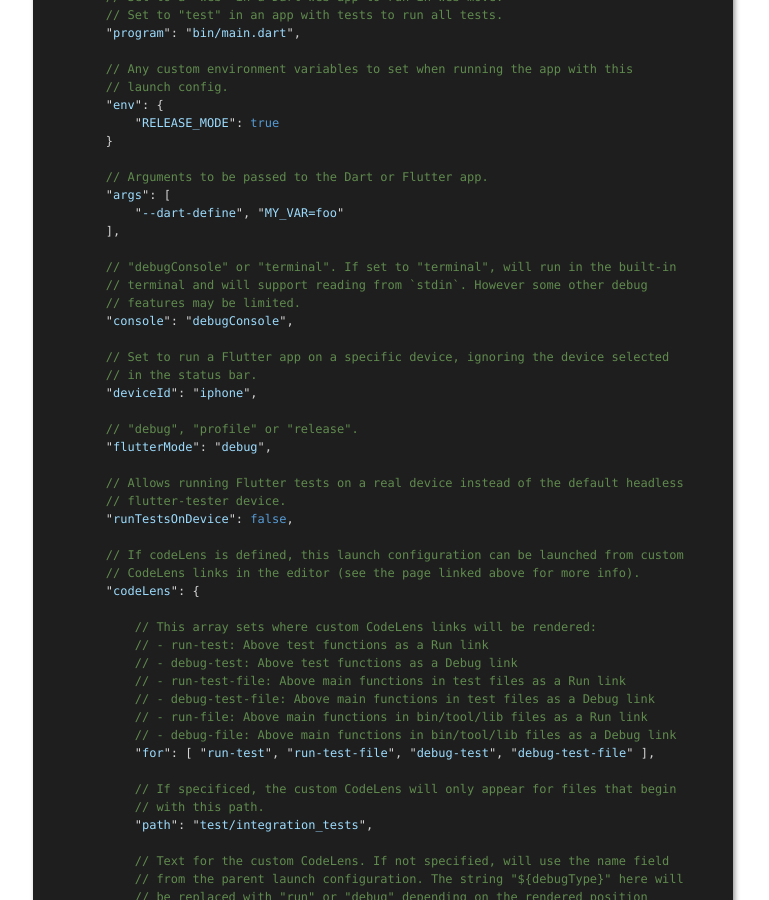
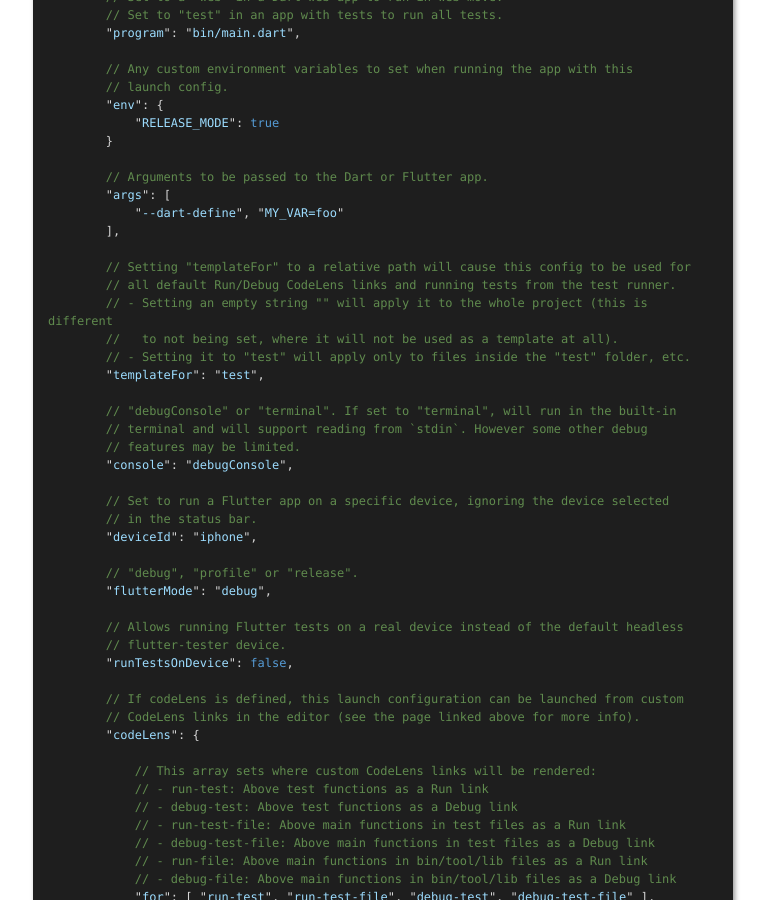
Before and after one commit to Dart-Code/Website, a Jekyll site: the page built from _docs/launch-configuration.md, in a window 1280 px wide and 900 px high, scrolled down 982 px. Shown: the whole window, without its empty margins (327-1096 px from the left). Built offline with Jekyll 4.4.1, drawn with Linux system fonts in a browser that asks for light colours.

Commit message:
Add info about teplateFor to launch config docs
Fixes https://github.com/Dart-Code/Dart-Code/issues/4126.

```diff
--- a/_docs/launch-configuration.md
+++ b/_docs/launch-configuration.md
@@ -52,6 +52,13 @@ You can open your launch configuration file by clicking on the **Debug** side ba
 			"--dart-define", "MY_VAR=foo"
 		],
 
+		// Setting "templateFor" to a relative path will cause this config to be used for
+		// all default Run/Debug CodeLens links and running tests from the test runner.
+		// - Setting an empty string "" will apply it to the whole project (this is different
+		//   to not being set, where it will not be used as a template at all).
+		// - Setting it to "test" will apply only to files inside the "test" folder, etc.
+		"templateFor": "test",
+
 		// "debugConsole" or "terminal". If set to "terminal", will run in the built-in
 		// terminal and will support reading from `stdin`. However some other debug
 		// features may be limited.
```
